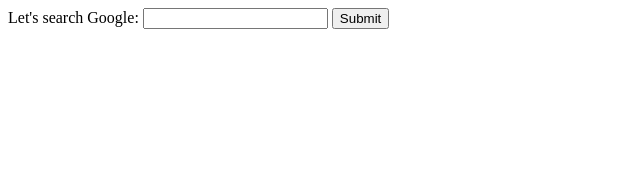
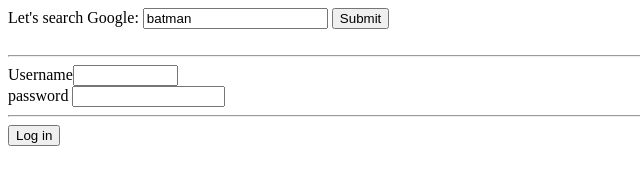
Before and after one commit to RandomPrajPatel/Forms, a website: page public/index.html in a window 1280 px wide. Shown: the whole page, without its empty margins (0-640 px from the left). Drawn offline with Linux system fonts and the light colour scheme.

Commit message:
not started yet

```diff
--- a/public/index.html
+++ b/public/index.html
@@ -9,9 +9,15 @@
     <form action="http://www.google.com/search">
         <div>
             Let's search Google:
-            <input type = "text" name="q" />
+            <input type = "text" name="q" value="batman"/>
             <input type="submit" />
         </div>
+    </form>
+    <br><hr>
+    <form action="submit">
+       Username<input type="text" size="10" maxlength="8" name="username"><br>
+       password <input type="password" size="16" name="password"><hr>
+       <input type="submit" value="Log in">
     </form>
 
 </body>
```
Also changed, not shown: public/adder.html (added, +11 -0 lines).
